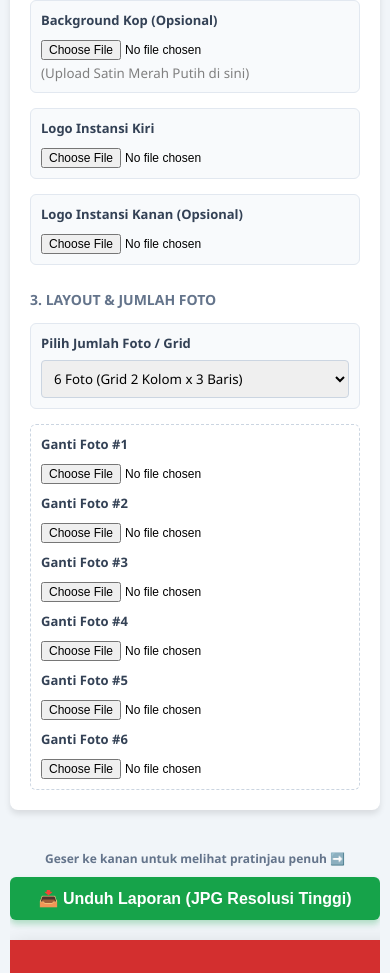
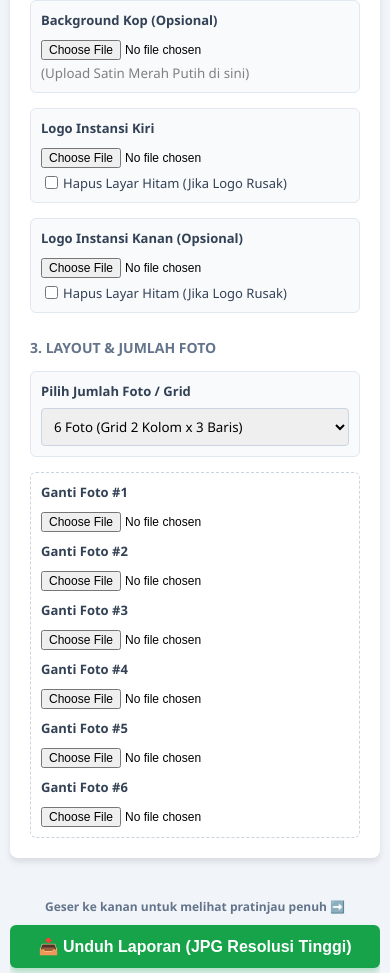
Before and after one commit to hamdamnawawi23-creator/foto-grid-slogdam, a plain HTML site: page index.html in a window 390 px wide. Shown: the part 928-1901 px from the top of the page. Drawn offline with nearby package versions, Linux system fonts and the light colour scheme.

Commit message:
Update index.html

```diff
--- a/index.html
+++ b/index.html
@@ -152,6 +152,8 @@
             z-index: 10;
             max-width: 110px;
             object-fit: contain;
+            /* Filter opsional untuk menghilangkan background hitam */
+            /* mix-blend-mode diatur via JS */
         }
         .logo-kanan {
             position: absolute;
@@ -195,7 +197,6 @@
             aspect-ratio: 4/3;
             background-size: cover;
             background-position: center;
-            /* Border warna hitam pekat sesuai permintaan */
             border: 4px solid #000000;
             box-shadow: 0 4px 8px rgba(0,0,0,0.1);
             display: flex;
@@ -244,11 +245,11 @@
         /* TAMPILAN RESPONSIF UNTUK HP / MOBILE */
         @media (max-width: 850px) {
             body {
-                flex-direction: column; /* Menyusun dari atas ke bawah */
+                flex-direction: column;
                 padding: 10px;
             }
             .sidebar {
-                width: 100%; /* Panel pengaturan layar penuh */
+                width: 100%;
                 height: auto;
                 max-height: none;
                 overflow-y: visible;
@@ -257,10 +258,9 @@
             .main-content {
                 width: 100%;
                 height: auto;
-                overflow-x: auto; /* Mengaktifkan geser (swipe) kiri-kanan khusus untuk kertas laporan */
-                align-items: flex-start; /* Meratakan laporan ke pinggir saat di hp */
+                overflow-x: auto;
+                align-items: flex-start;
             }
-            /* Menambahkan instruksi geser di HP */
             .main-content::before {
                 content: "Geser ke kanan untuk melihat pratinjau penuh ➡️";
                 display: block;
@@ -325,13 +325,23 @@
             <input type="file" id="inputBg" accept="image/*">
             <small style="color: gray; display:block; margin-top:4px;">(Upload Satin Merah Putih di sini)</small>
         </div>
+
         <div class="form-group">
             <label>Logo Instansi Kiri</label>
             <input type="file" id="inputLogoKiri" accept="image/*">
+            <div style="margin-top:5px; font-size:11px; display:flex; align-items:center;">
+                <input type="checkbox" id="fixBgHitamKiri" style="margin-right:5px; width:auto;">
+                <label for="fixBgHitamKiri" style="display:inline; margin:0; font-weight:normal;">Hapus Layar Hitam (Jika Logo Rusak)</label>
+            </div>
         </div>
+
         <div class="form-group">
             <label>Logo Instansi Kanan (Opsional)</label>
             <input type="file" id="inputLogoKanan" accept="image/*">
+            <div style="margin-top:5px; font-size:11px; display:flex; align-items:center;">
+                <input type="checkbox" id="fixBgHitamKanan" style="margin-right:5px; width:auto;">
+                <label for="fixBgHitamKanan" style="display:inline; margin:0; font-weight:normal;">Hapus Layar Hitam (Jika Logo Rusak)</label>
+            </div>
         </div>
 
         <h3 style="font-size: 14px; color: #64748b; margin-top: 25px;">3. LAYOUT & JUMLAH FOTO</h3>
@@ -410,6 +420,16 @@
         document.getElementById('strokeTanggal').addEventListener('input', e => {
             document.getElementById('previewTanggal').style.webkitTextStroke = e.target.value + 'px black';
             document.getElementById('valStrokeTgl').innerText = e.target.value;
+        });
+
+        // Checkbox Hapus Layar Hitam (Screen Mode)
+        document.getElementById('fixBgHitamKiri').addEventListener('change', e => {
+            const mode = e.target.checked ? 'screen' : 'normal';
+            document.getElementById('logoKiriPreview').style.mixBlendMode = mode;
+        });
+        document.getElementById('fixBgHitamKanan').addEventListener('change', e => {
+            const mode = e.target.checked ? 'screen' : 'normal';
+            document.getElementById('logoKananPreview').style.mixBlendMode = mode;
         });
 
         function handleHeaderUpload(inputId, targetId, isBackground = false) {
```
